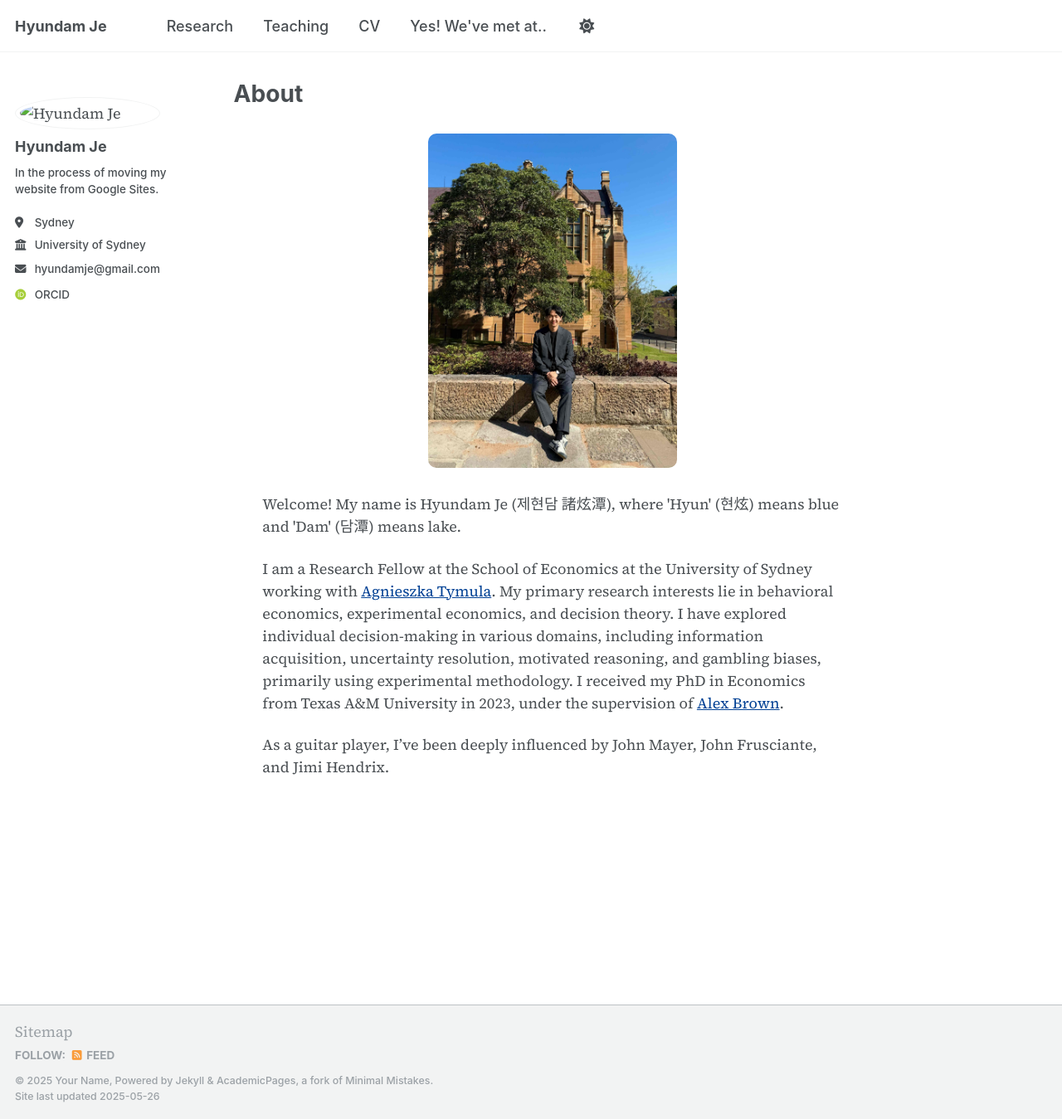
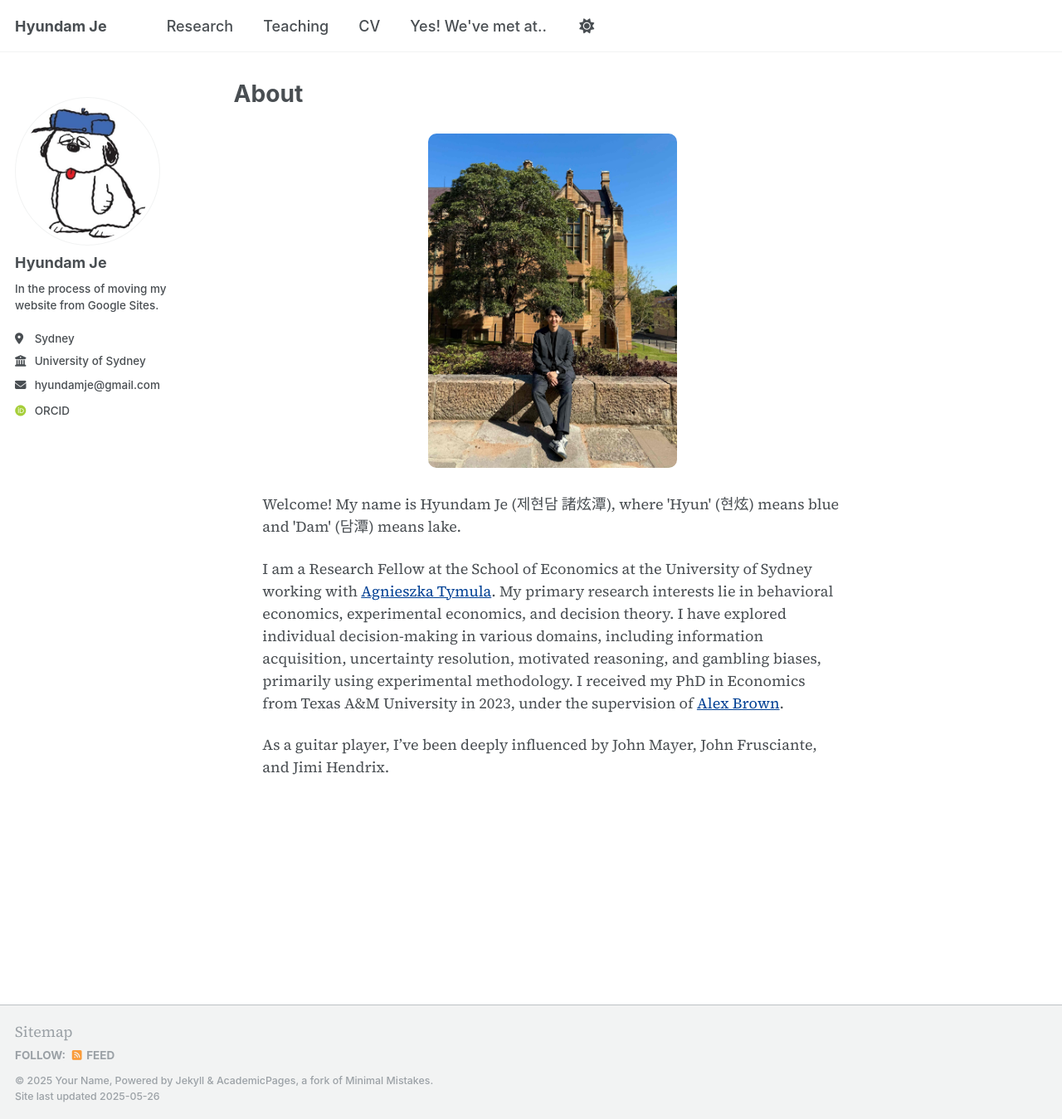
Before and after one commit to hyundamje/hyundamje.github.io, a Jekyll site: the page built from _pages/about.md, in a window 1280 px wide and 1349 px high. Shown: the whole window at 83% size. Built offline with Jekyll 4.4.1, drawn with Linux system fonts in a browser that asks for light colours; some web fonts are replaced.

Commit message:
Update _config.yml

```diff
--- a/_config.yml
+++ b/_config.yml
@@ -22,7 +22,7 @@ repository               : "hyundamje/hyundamje.github.io"
 #               Additional customization can be done by editing /_includes/author-profile.html
 author:
   # Biographic information
-  avatar           : "/images/olaf.png"
+  avatar           : "olaf.png"
   name             : "Hyundam Je"
   pronouns         : # example: "she/her"
   bio              : "In the process of moving my website from Google Sites."
```
